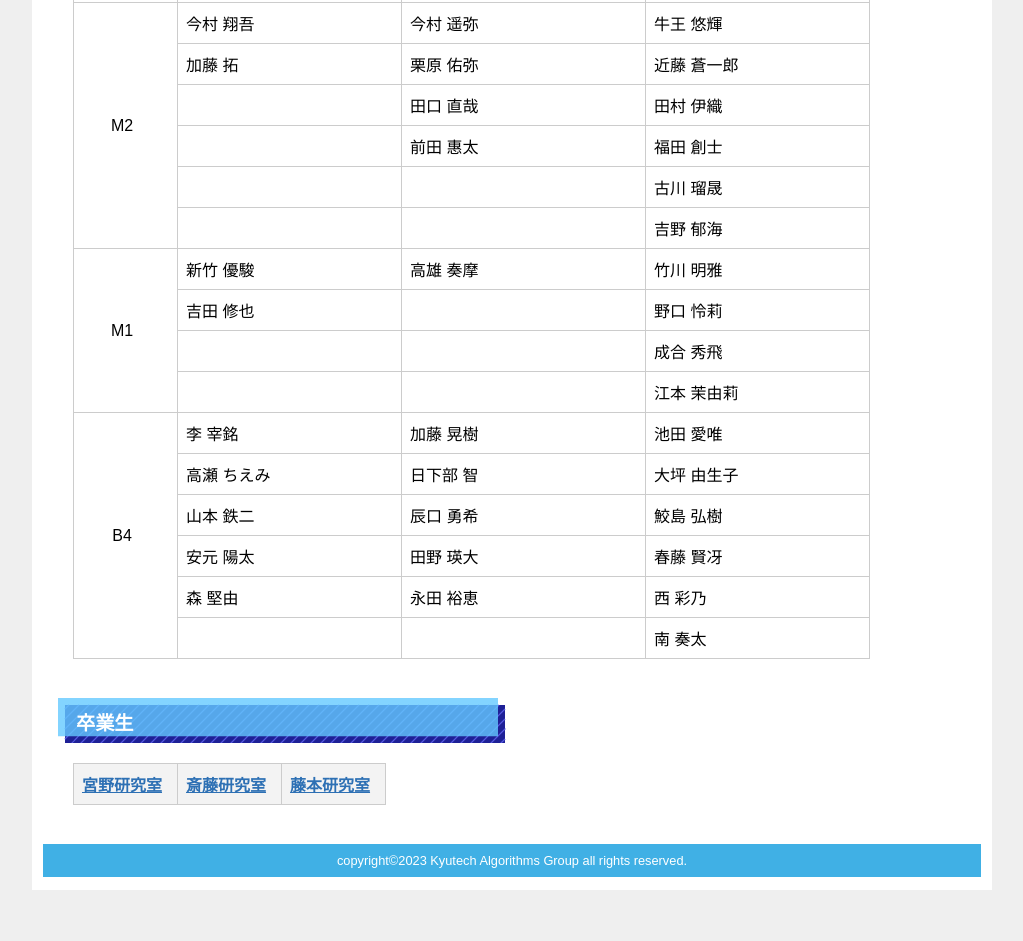
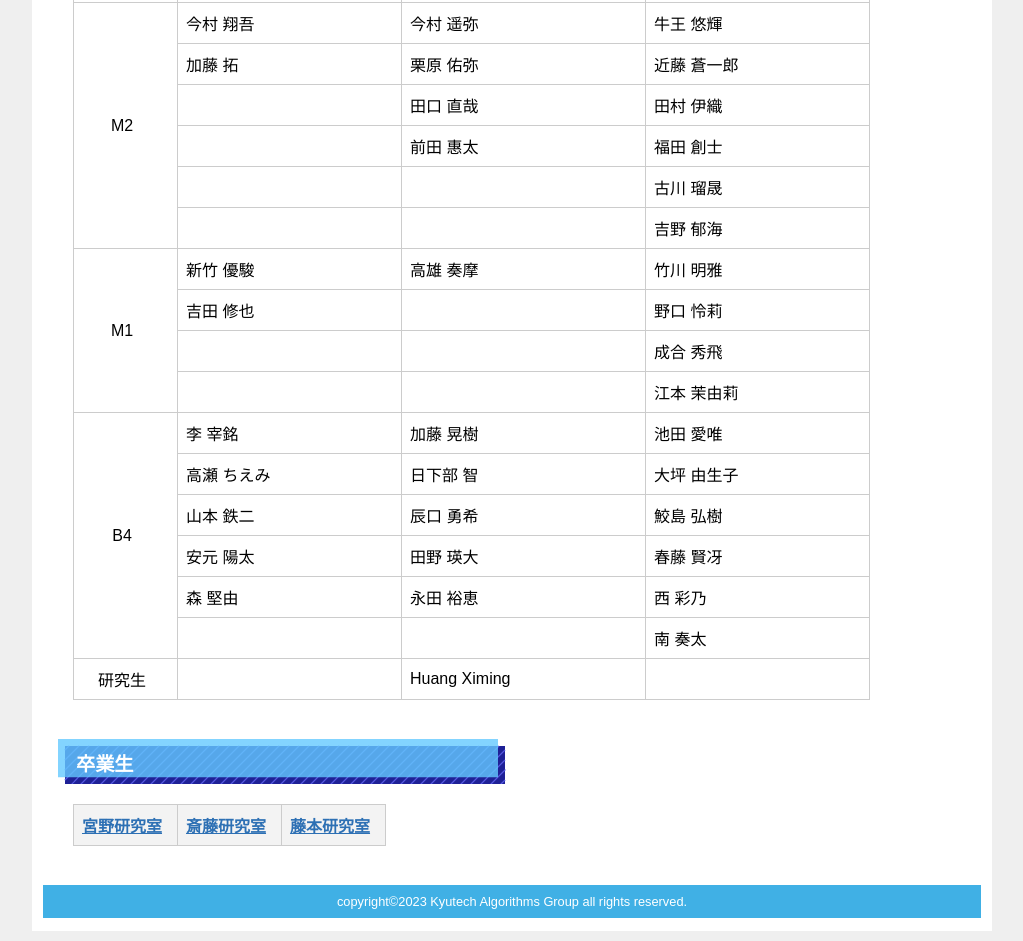
Before and after one commit to Kyutech-Algorithms-Group/KAG-web, a plain HTML site: page members.html in a window 1280 px wide. Shown: the part 570-1511 px from the top of the page, without its empty margins (128-1151 px from the left). Before the commit the page ends 1470 px from the top, so only its background shows below. Drawn offline with Linux system fonts and the light colour scheme.

Commit message:
研究生追加

```diff
--- a/members.html
+++ b/members.html
@@ -144,6 +144,13 @@
 									<td style="width: 200px; height: 24px;"></td>
 									<td style="width: 200px; height: 24px;">南 奏太</td>
 								</tr>
+								<tr style="height: 24px;">
+									<td style="text-align: center; width: 80px; height: 24px;" rowspan="1">研究生</td>
+									<td style="width: 200px; height: 24px;"></td>
+									<td style="width: 200px; height: 24px;">Huang Ximing</td>
+									<td style="width: 200px; height: 24px;"></td>
+								</tr>
+
 							</tbody>
 						</table>
 						</div>
```
